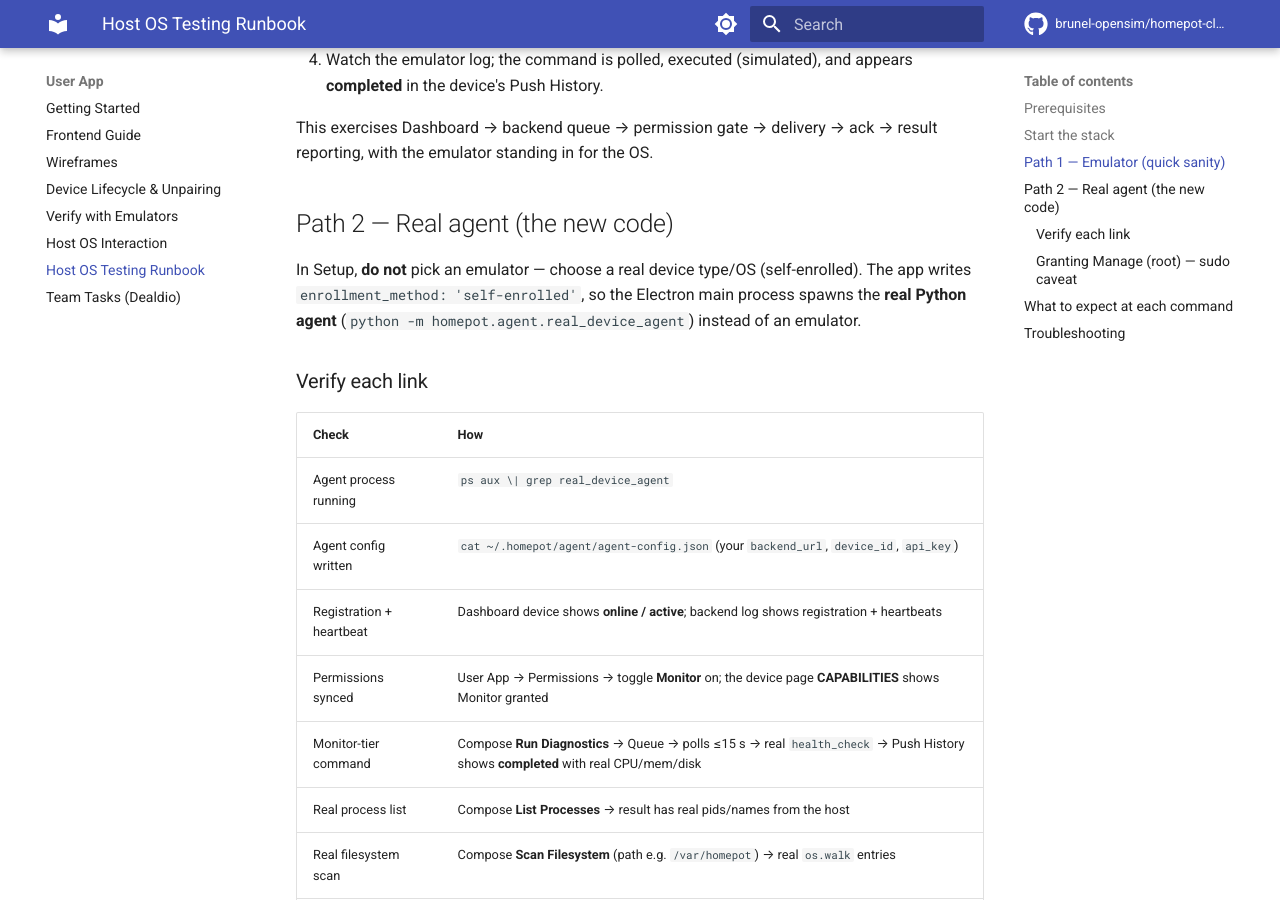
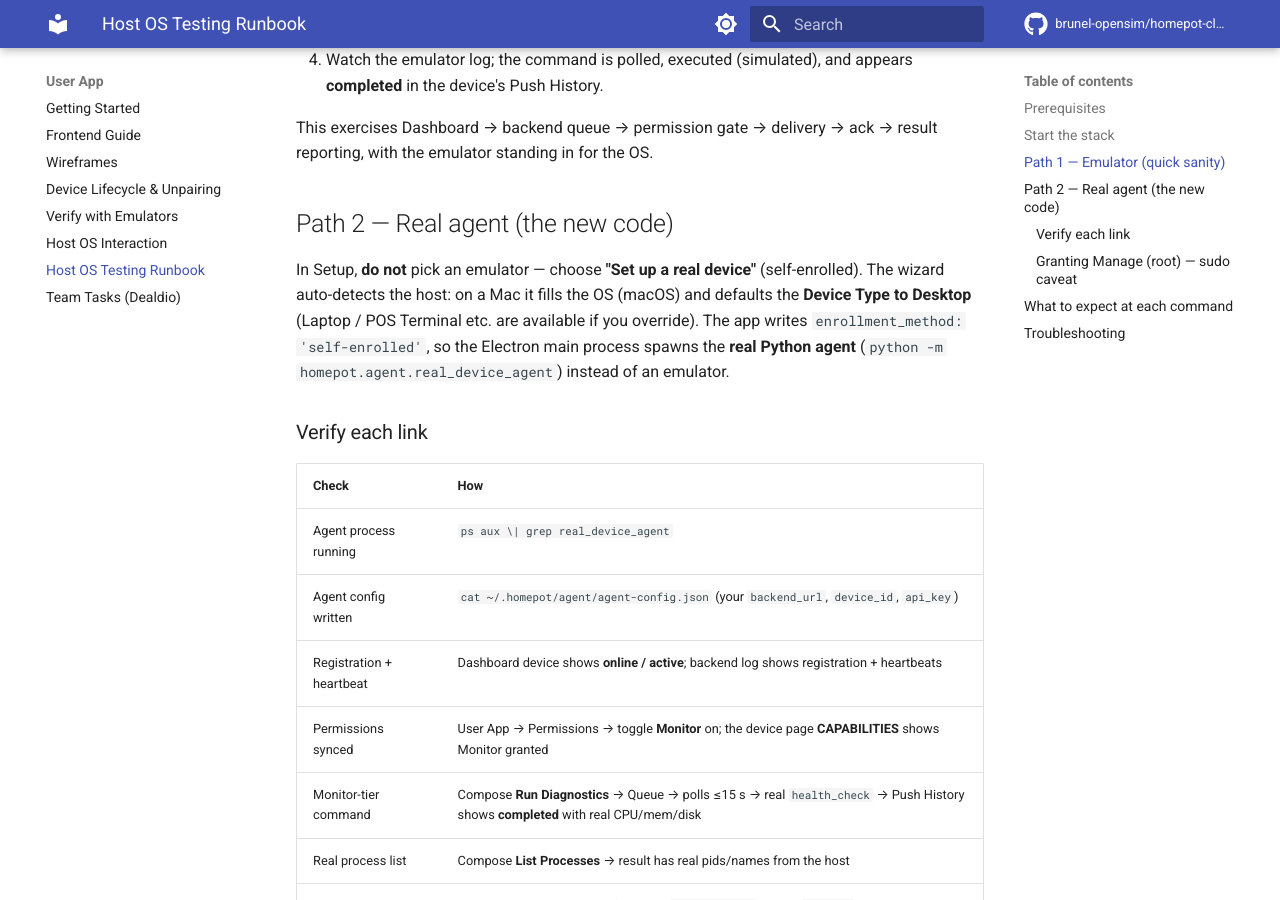
Before and after one commit to brunel-opensim/homepot-client, an MkDocs documentation site: the page built from docs/userapp-os-interaction-testing.md, in a window 1280 px wide and 900 px high, scrolled down 1226 px. Built offline with MkDocs 1.6.1 and Material for MkDocs 9.7.7, drawn with Linux system fonts in a browser that asks for light colours; comment, search, counter and statistics services are not loaded; the version menu is left out.

Commit message:
docs(userapp): note real-device setup auto-detects host type/OS

```diff
--- a/docs/userapp-os-interaction-testing.md
+++ b/docs/userapp-os-interaction-testing.md
@@ -54,10 +54,13 @@ ack → result reporting, with the emulator standing in for the OS.
 
 ## Path 2 — Real agent (the new code)
 
-In Setup, **do not** pick an emulator — choose a real device type/OS
-(self-enrolled). The app writes `enrollment_method: 'self-enrolled'`, so the
-Electron main process spawns the **real Python agent**
-(`python -m homepot.agent.real_device_agent`) instead of an emulator.
+In Setup, **do not** pick an emulator — choose **"Set up a real device"**
+(self-enrolled). The wizard auto-detects the host: on a Mac it fills the OS
+(macOS) and defaults the **Device Type to Desktop** (Laptop / POS Terminal etc.
+are available if you override). The app writes
+`enrollment_method: 'self-enrolled'`, so the Electron main process spawns the
+**real Python agent** (`python -m homepot.agent.real_device_agent`) instead of
+an emulator.
 
 ### Verify each link
 
```
